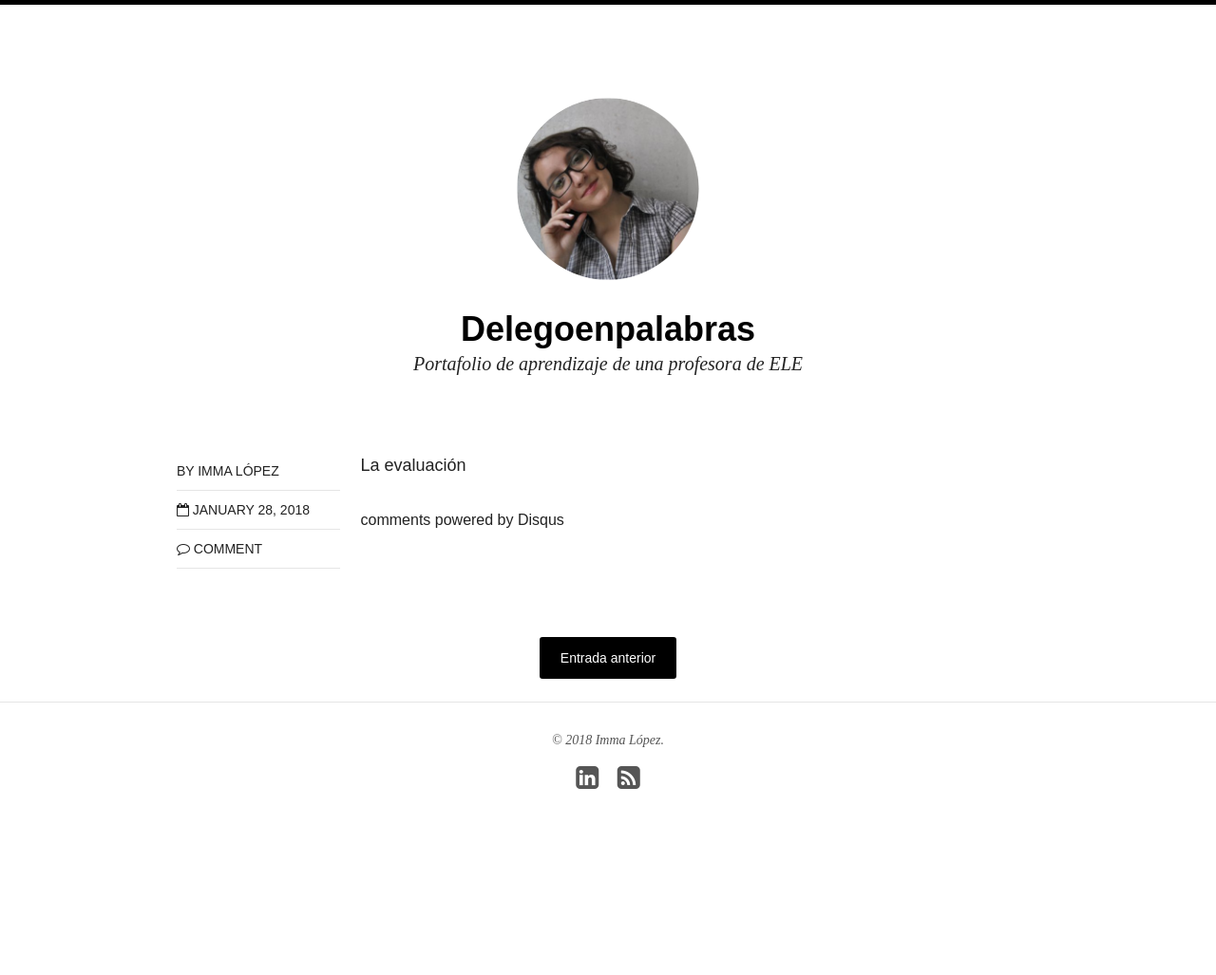
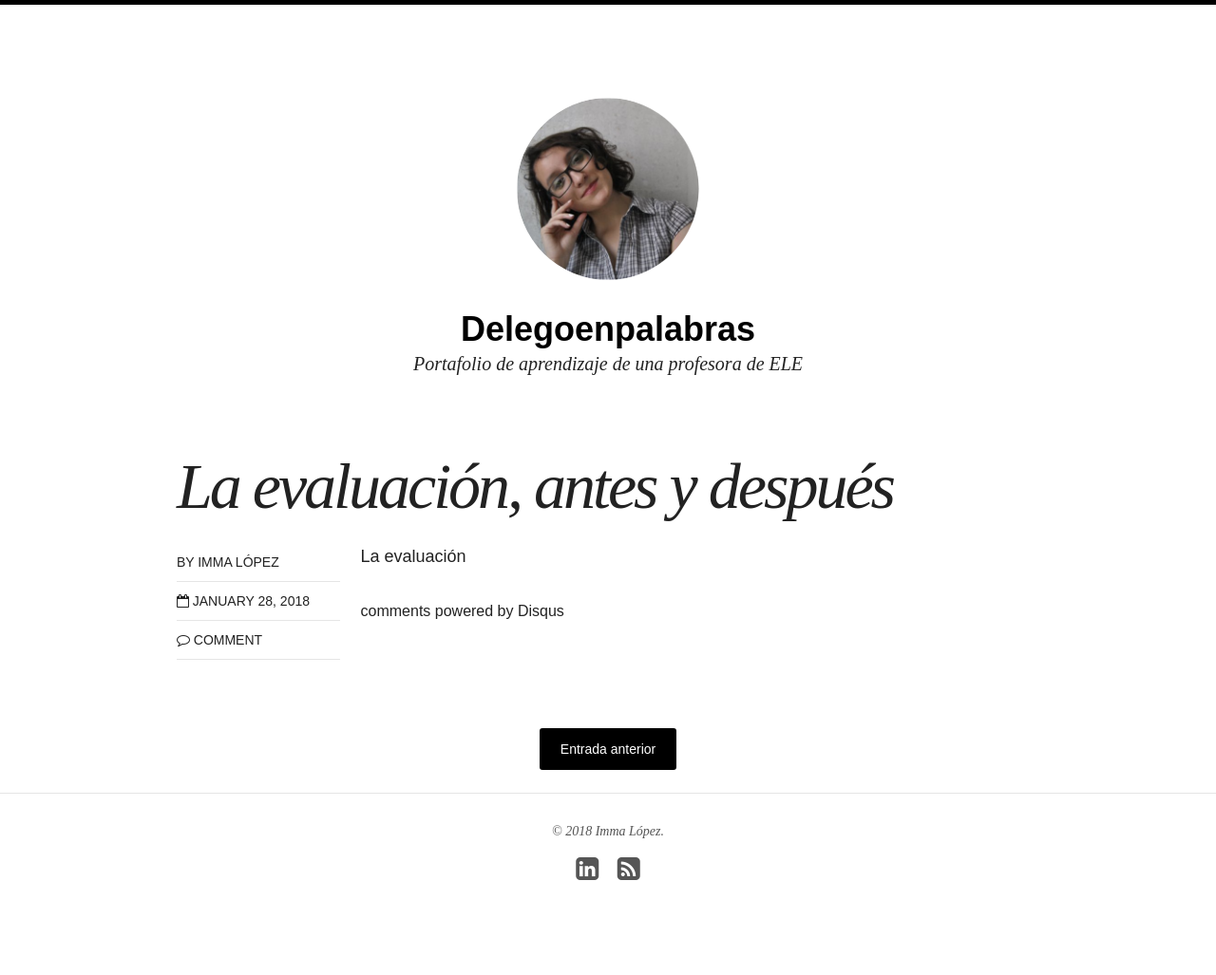
Before and after one commit to immalopez/immalopez.github.io, a Jekyll site: the page built from _posts/blog/2018-01-28-evaluacion-antes-y-despues.md, in a window 1280 px wide. Shown: the whole page at 95% size. Built offline with Jekyll 4.4.1, drawn with Linux system fonts in a browser that asks for light colours; nearby versions of some CDN libraries; our own code applies the rules of GitHub Pages for plain Markdown files; comment, search, counter and statistics services are not loaded; before the commit the page ends 931 px from its top, so only the background shows below that.

Commit message:
Update 2018-01-28-evaluacion-antes-y-despues.md

```diff
--- a/_posts/blog/2018-01-28-evaluacion-antes-y-despues.md
+++ b/_posts/blog/2018-01-28-evaluacion-antes-y-despues.md
@@ -1,6 +1,6 @@
 ---
 layout: post
-title: La evaluación: antes y después
+title: La evaluación, antes y después
 modified:
 categories: blog
 excerpt: "Evaluación en el aprendizaje de ELE"
```
